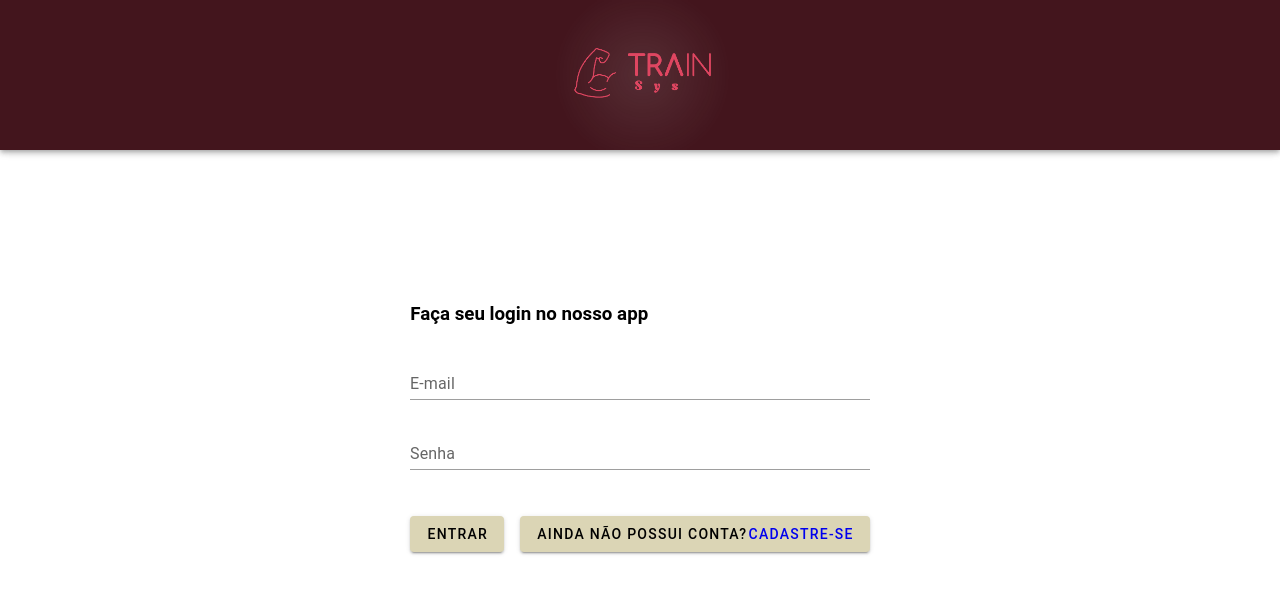
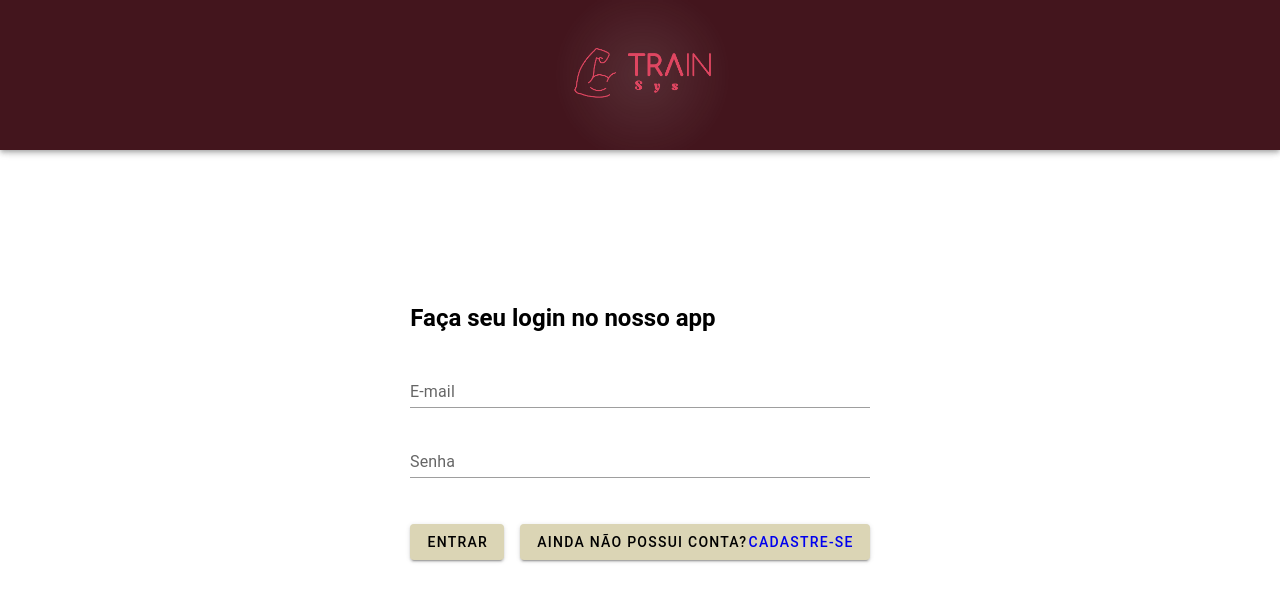
Before and after one commit to GabrielmValadao/Projeto_TrainSys, a Vue app in the folder project-trainsyst/: page / in a window 1280 px wide. Shown: the top 602 px of the page. Built offline with nearby package versions, Linux system fonts and the light colour scheme.

Commit message:
style: ajusta o tamanho do titulo

```diff
--- a/project-trainsyst/src/views/Login/Login.vue
+++ b/project-trainsyst/src/views/Login/Login.vue
@@ -6,7 +6,7 @@
   <div class="d-flex justify-center align-center min-vh-100">
 
     <v-form ref="form" @submit.prevent="handleSubmit" class="ma-10 pa-5">
-      <h3>Faça seu login no nosso app</h3>
+      <h2>Faça seu login no nosso app</h2>
       <br>
       <v-text-field
 
```
